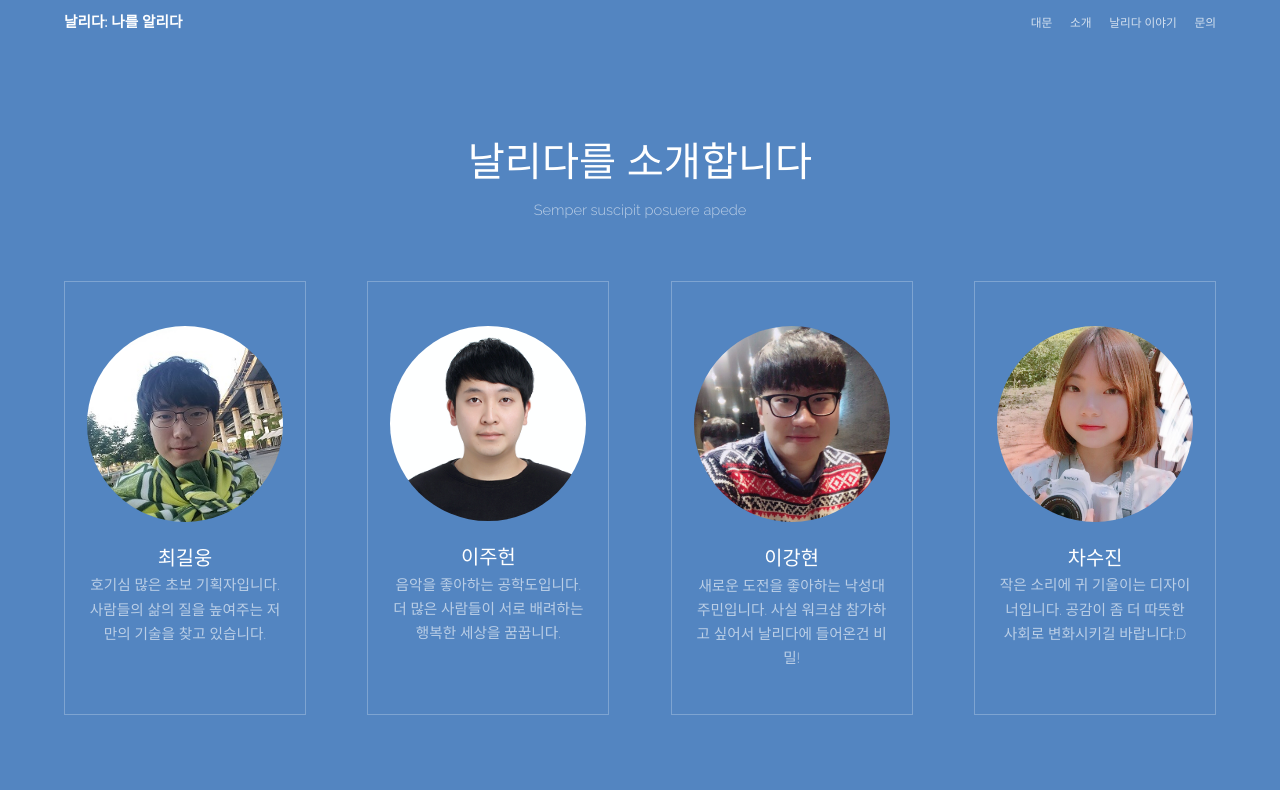
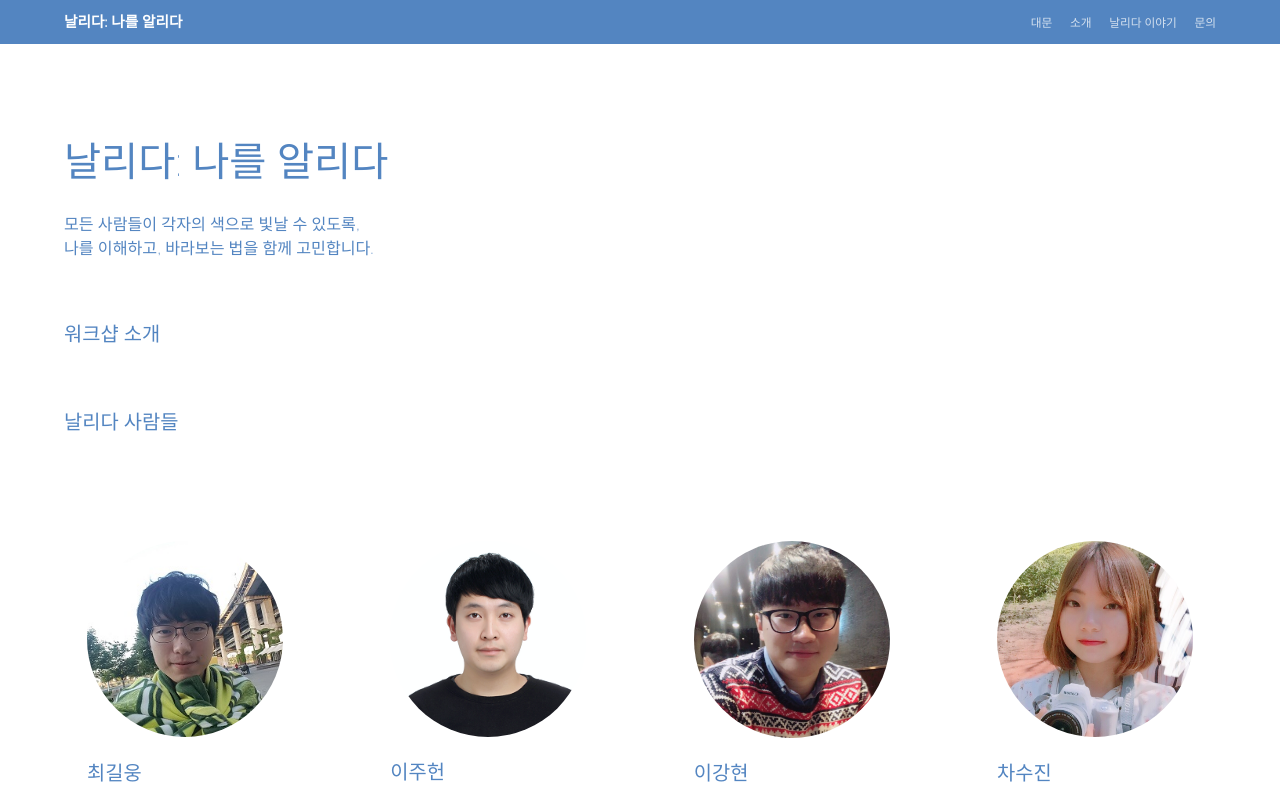
Before and after one commit to nalida-dev/nalida.info, an Angular app in the folder nalida-info/: page /members in a window 1280 px wide. Shown: the top 790 px of the page. Built offline with nearby package versions, Linux system fonts and the light colour scheme.

Commit message:
Modify nalida introduction

```diff
--- a/nalida-info/src/app/members/members.component.html
+++ b/nalida-info/src/app/members/members.component.html
@@ -1,9 +1,18 @@
-  <!-- Two -->
-  <section id="two" class="wrapper style1 special">
+  <!-- <section id="two" class="wrapper style1 special"> -->
+    <section id="three" class="wrapper">
       <div class="inner">
         <header>
-          <h2>날리다를 소개합니다</h2>
-          <p>Semper suscipit posuere apede</p>
+          <h2> 날리다: 나를 알리다 </h2>
+          <h4> 모든 사람들이 각자의 색으로 빛날 수 있도록, <br> 나를 이해하고, 바라보는 법을 함께 고민합니다. </h4>
+        </header>
+        <header>
+          <h3> 워크샵 소개 </h3>
+        </header>
+
+
+        <!-- people -->
+        <header>
+          <h3> 날리다 사람들 </h3>
         </header>
         <div class="flex flex-4">
           <div class="box person">
```
